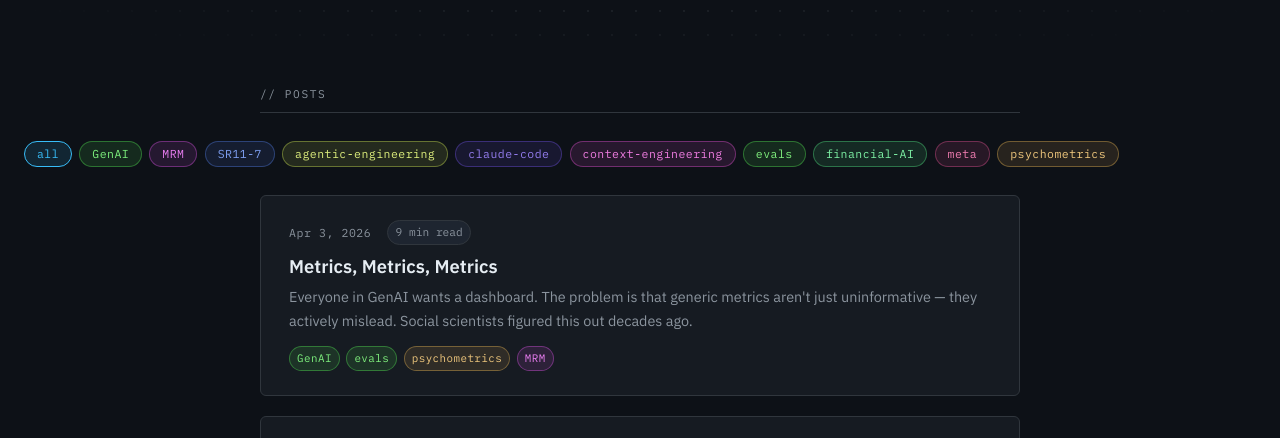
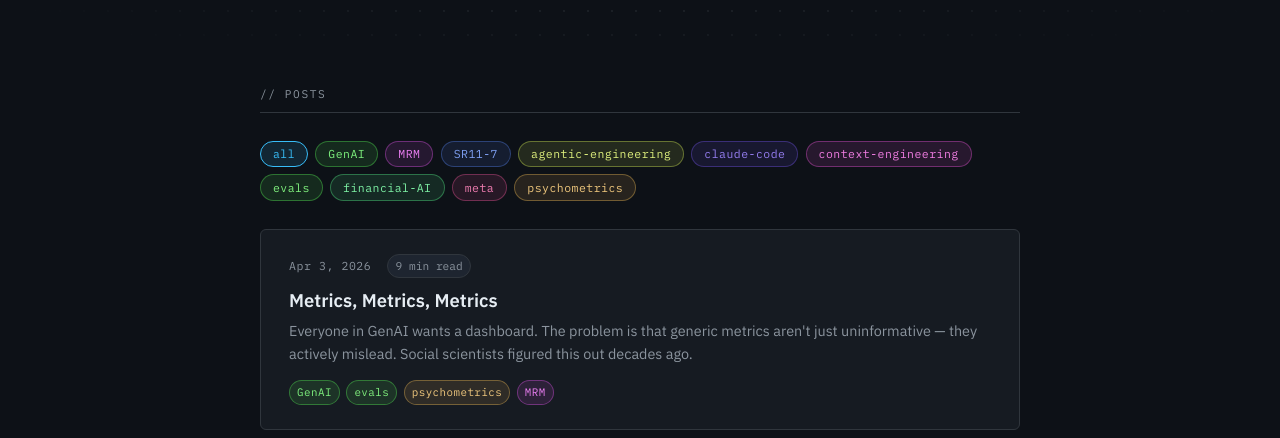
Before and after one commit to wesslen/wesslen.github.io, a website: page index.html in a window 1280 px wide. Shown: the part 322-760 px from the top of the page. Drawn offline with Linux system fonts and the light colour scheme.

Commit message:
fix misaligned filter tags

```diff
--- a/style.css
+++ b/style.css
@@ -1226,7 +1226,8 @@ img {
   display: flex;
   flex-wrap: wrap;
   gap: 0.45rem;
-  margin-bottom: 1.75rem;
+  max-width: 760px;
+  margin: 0 auto 1.75rem;
 }
 
 .tag-filter-btn {
```
